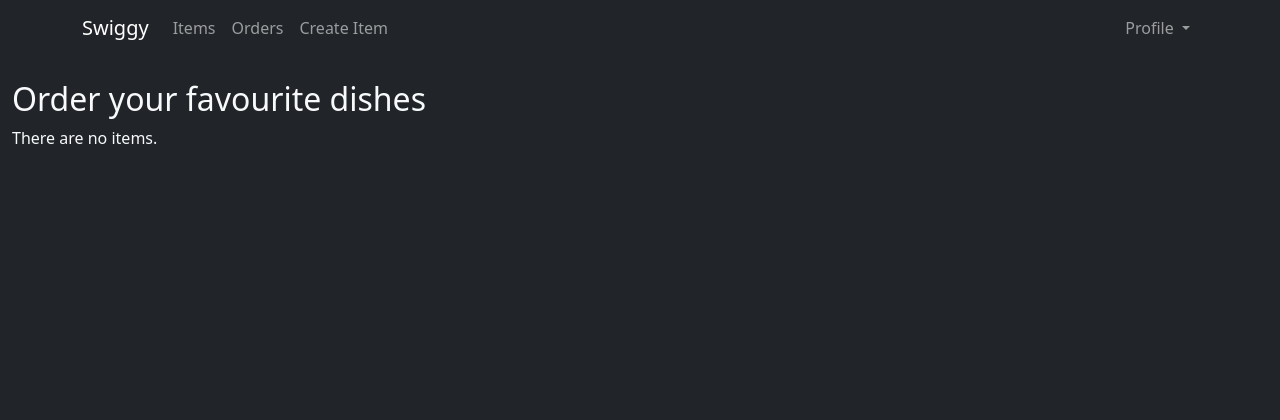
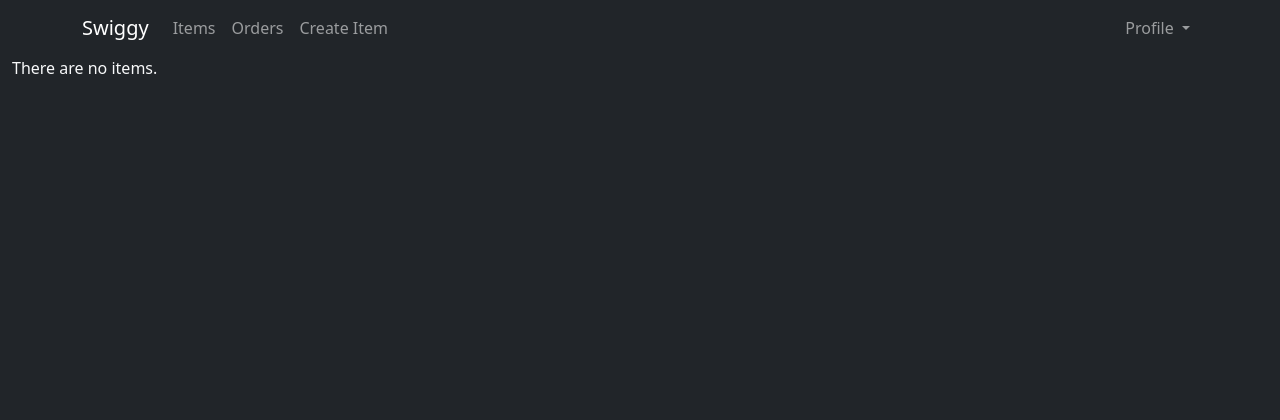
Before and after one commit to johns-thomas/food_ordering_proj, a Django app: page /fooditems/ in a window 1280 px wide. Shown: the top 420 px of the page. Run offline with Django 3.2, Linux system fonts and the light colour scheme; the visitor is signed in with stand-in values (Sample User, id 1); data that the repository does not hold is empty.

Commit message:
Pipeline demo

```diff
--- a/FoodItems/templates/fooditems/index.html
+++ b/FoodItems/templates/fooditems/index.html
@@ -6,9 +6,7 @@ Menu items
 {% block content %}
 
 <div class="container-fluid vh-100 bg-dark text-light">
-    <div class="row pt-4">
-        <h2>Order your favourite dishes</h2>
-    </div>
+
 
     {% if items %}
     <div class="row pt-4">
```
